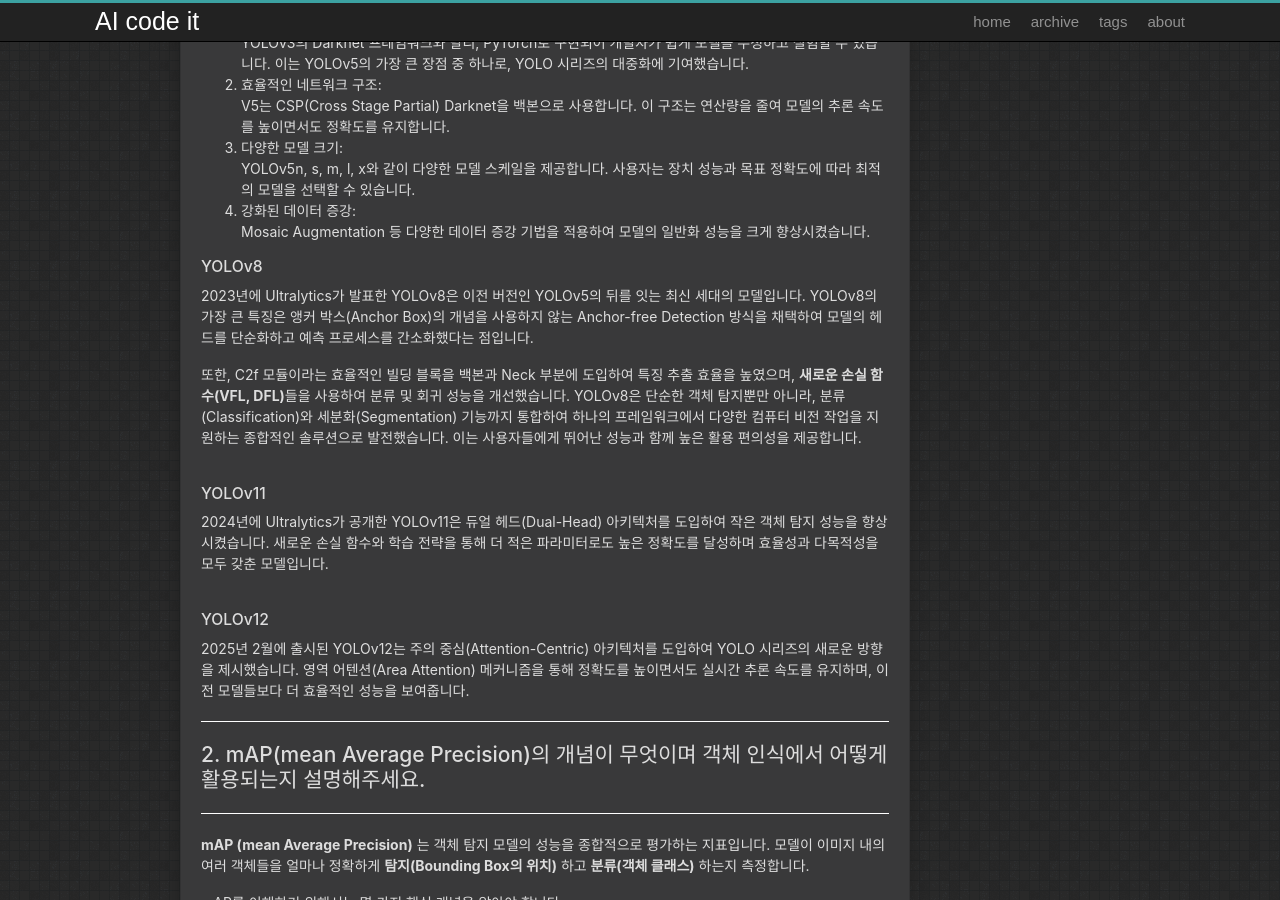
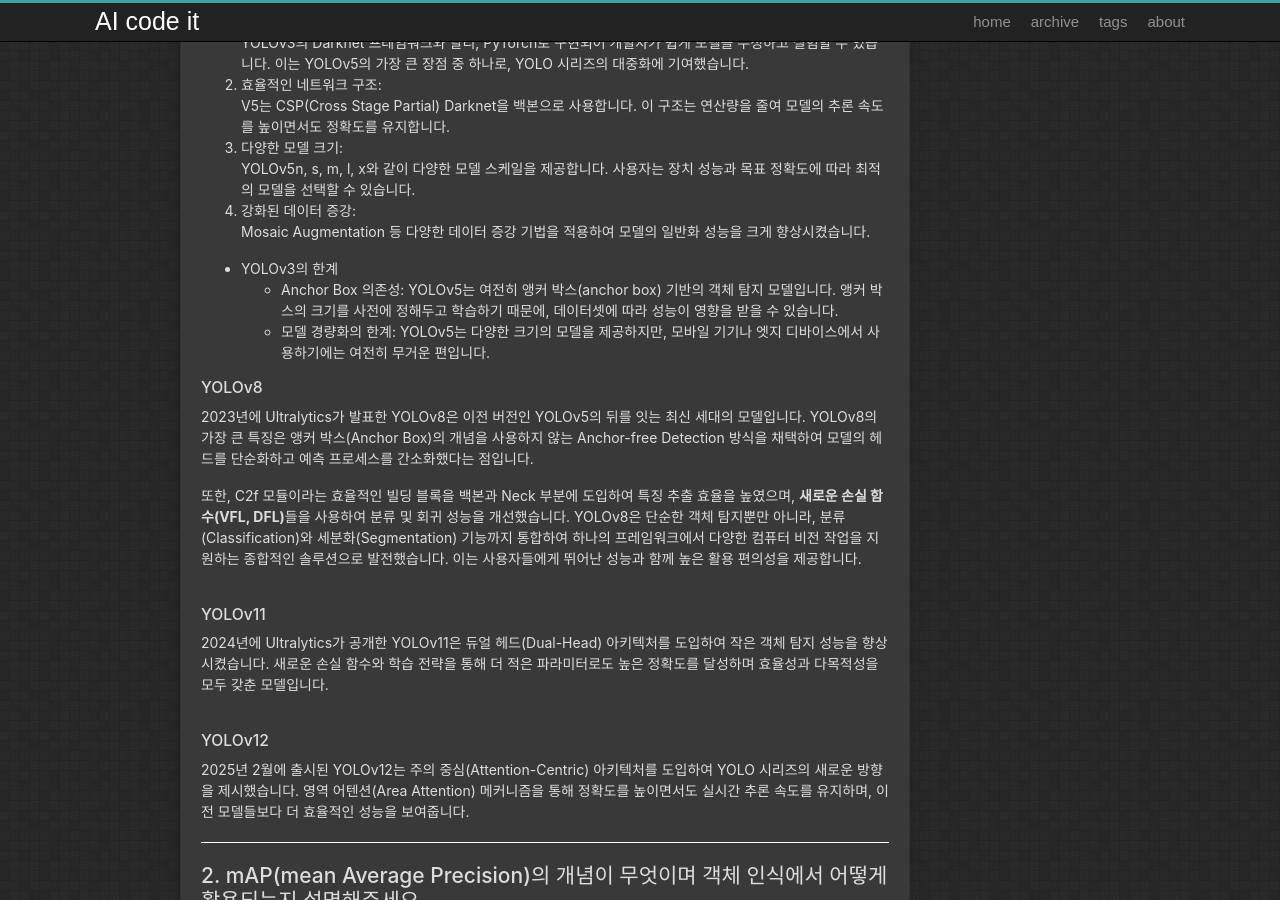
Before and after one commit to Lee-keonhee/AIcodeit, a Jekyll site: the page built from _posts/2025-08-31-weekly_8.md, in a window 1280 px wide and 900 px high, scrolled down 3880 px. Built offline with Jekyll 4.4.1, drawn with Linux system fonts in a browser that asks for light colours.

Commit message:
Update 2025-08-31-weekly_8.md

```diff
--- a/_posts/2025-08-31-weekly_8.md
+++ b/_posts/2025-08-31-weekly_8.md
@@ -127,6 +127,10 @@ YOLOv5n, s, m, l, x와 같이 다양한 모델 스케일을 제공합니다. 사
 4. 강화된 데이터 증강:
 Mosaic Augmentation 등 다양한 데이터 증강 기법을 적용하여 모델의 일반화 성능을 크게 향상시켰습니다.
 
+- YOLOv3의 한계
+  - Anchor Box 의존성: YOLOv5는 여전히 앵커 박스(anchor box) 기반의 객체 탐지 모델입니다. 앵커 박스의 크기를 사전에 정해두고 학습하기 때문에, 데이터셋에 따라 성능이 영향을 받을 수 있습니다.
+  - 모델 경량화의 한계: YOLOv5는 다양한 크기의 모델을 제공하지만, 모바일 기기나 엣지 디바이스에서 사용하기에는 여전히 무거운 편입니다.
+
 #### YOLOv8
 2023년에 Ultralytics가 발표한 YOLOv8은 이전 버전인 YOLOv5의 뒤를 잇는 최신 세대의 모델입니다. YOLOv8의 가장 큰 특징은 앵커 박스(Anchor Box)의 개념을 사용하지 않는 Anchor-free Detection 방식을 채택하여 모델의 헤드를 단순화하고 예측 프로세스를 간소화했다는 점입니다.
 
```
